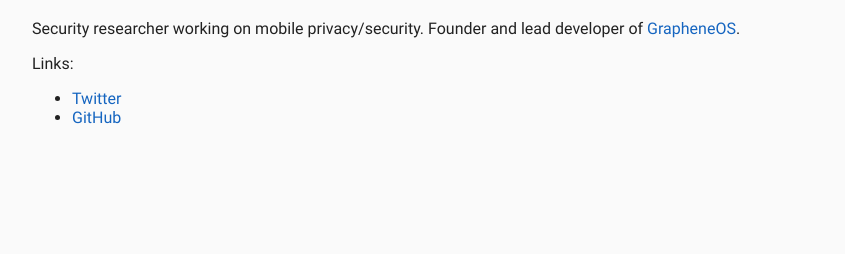
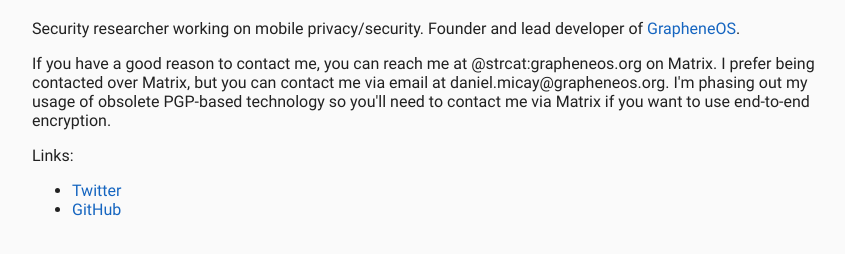
Before and after one commit to QuantumQuill/personl_website, a website: page static/index.html in a window 1280 px wide. Shown: the part 78-332 px from the top of the page, without its empty margins (208-1053 px from the left). Drawn offline with Linux system fonts and the light colour scheme.

Commit message:
add contact information

```diff
--- a/static/index.html
+++ b/static/index.html
@@ -23,6 +23,11 @@
             <p>Security researcher working on mobile privacy/security. Founder and lead developer of
             <a href="https://grapheneos.org/">GrapheneOS</a>.</p>
 
+            <p>If you have a good reason to contact me, you can reach me at @strcat:grapheneos.org
+            on Matrix. I prefer being contacted over Matrix, but you can contact me via email at
+            daniel.micay@grapheneos.org. I'm phasing out my usage of obsolete PGP-based technology
+            so you'll need to contact me via Matrix if you want to use end-to-end encryption.</p>
+
             <p>Links:</p>
 
             <ul>
```
